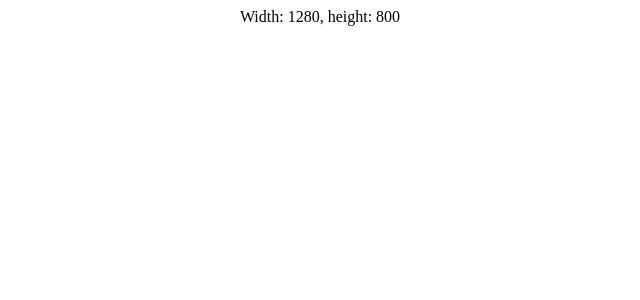
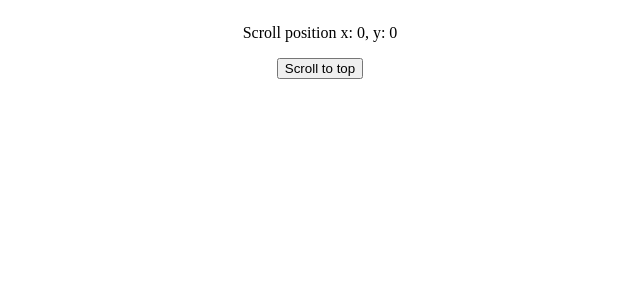
Before and after one commit to Valeriy8500/result-school-middle, a React (Create React App) app in the folder react-projects/: page / in a window 1280 px wide. Shown: the top 300 px of the page, without its empty margins (320-960 px from the left). Built offline with nearby package versions, Linux system fonts and the light colour scheme.

Commit message:
Реализовал хук useWindowScroll

```diff
--- a/react-projects/src/App.js
+++ b/react-projects/src/App.js
@@ -3,6 +3,7 @@ import { useFetch } from './hooks/useFetch';
 import { useLocalStorage } from './hooks/useLocalStorage';
 import { useHover } from './hooks/useHover';
 import { useViewportSize } from './hooks/useViewportSize';
+import { useWindowScroll } from './hooks/useWindowScroll';
 
 const url = 'https://jsonplaceholder.typicode.com/posts';
 
@@ -86,13 +87,27 @@ const style = {
 
 // export default App;
 
-// Task 4
+// // Task 4
+// function App() {
+//   const { height, width } = useViewportSize();
+
+//   return (
+//     <div style={style}>
+//       Width: {width}, height: {height}
+//     </div>
+//   );
+// }
+
+// export default App;
+
+// Task 5
 function App() {
-  const { height, width } = useViewportSize();
+  const [scroll, scrollTo] = useWindowScroll();
 
   return (
     <div style={style}>
-      Width: {width}, height: {height}
+      <p>Scroll position x: {scroll.x}, y: {scroll.y}</p>
+      <button onClick={() => scrollTo({ y: 0 })}>Scroll to top</button>
     </div>
   );
 }
--- /dev/null
+++ b/react-projects/src/hooks/useWindowScroll.js
@@ -0,0 +1,29 @@
+import React from 'react';
+
+export function useWindowScroll() {
+  const [scroll, setScroll] = React.useState({ x: 0, y: 0 });
+
+  const saveNewValue = () => {
+    const positionY = window.scrollY;
+    const positionX = window.scrollX;
+
+    setScroll({ x: positionX, y: positionY });
+  };
+
+  React.useEffect(() => {
+    if (typeof window !== 'undefined') {
+      window.addEventListener('scroll', saveNewValue);
+
+      return () => window.removeEventListener('scroll', saveNewValue);
+    }
+  }, []);
+
+  const scrollTo = ({ y }) => {
+    window.scrollTo(scroll.x, y);
+  }
+
+  return [
+    scroll,
+    scrollTo
+  ]
+}
```
